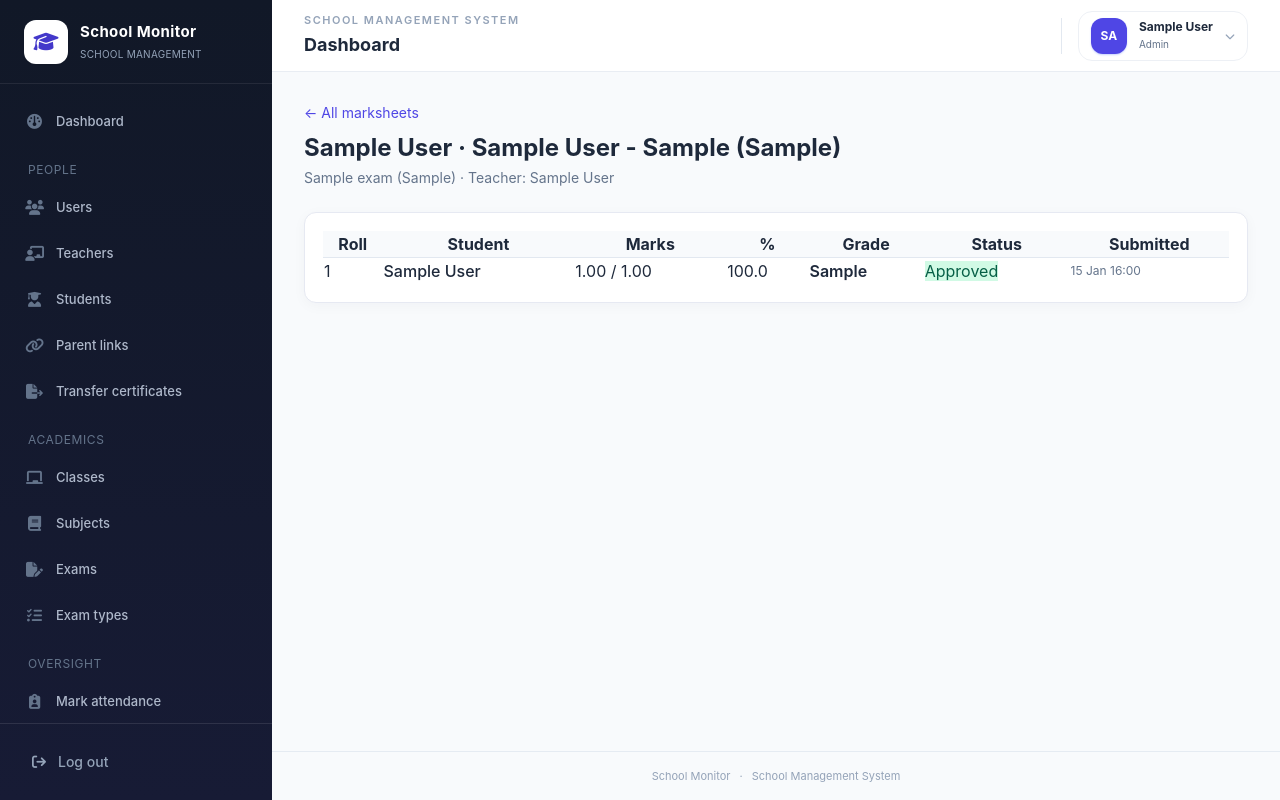
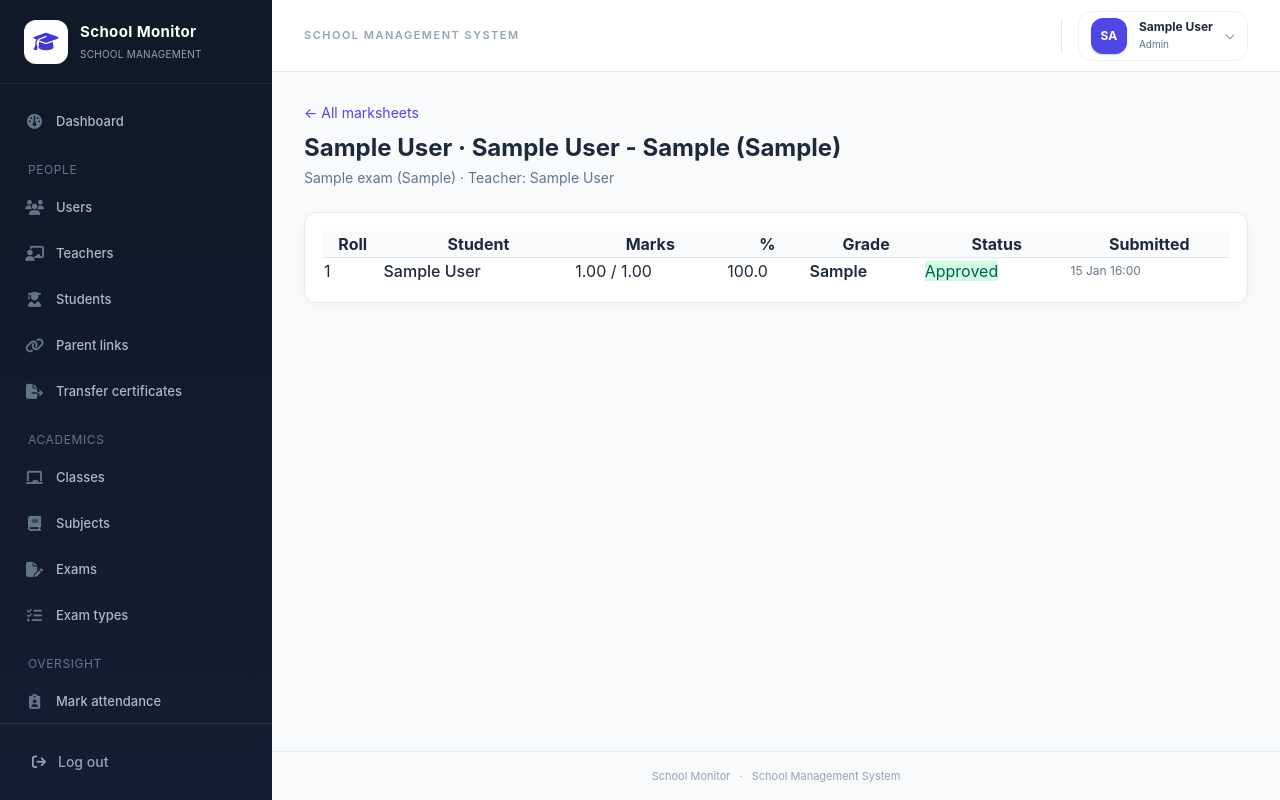
Before and after one commit to rayhanmahmud98/school-monitor, a Django app: page /academics/marks/1/1/review/ in a window 1280 px wide. Run offline with Django 4.2, Linux system fonts and the light colour scheme; a user stored in the database is signed in; tables that the repository leaves empty hold one stand-in row (values such as "Sample post"); some libraries are stand-ins or nearby versions.

```diff
--- a/templates/base.html
+++ b/templates/base.html
@@ -324,9 +324,6 @@
           <p class="text-[11px] font-semibold uppercase tracking-[1.5px] text-slate-400 block">
             SCHOOL MANAGEMENT SYSTEM
           </p>
-          <h2 class="mt-0.5 truncate text-base font-bold text-slate-800 sm:text-lg">
-            {% block page_heading %}Dashboard{% endblock %}
-          </h2>
         </div>
       </div>
 
```
Also changed, not shown: 1 other file.
